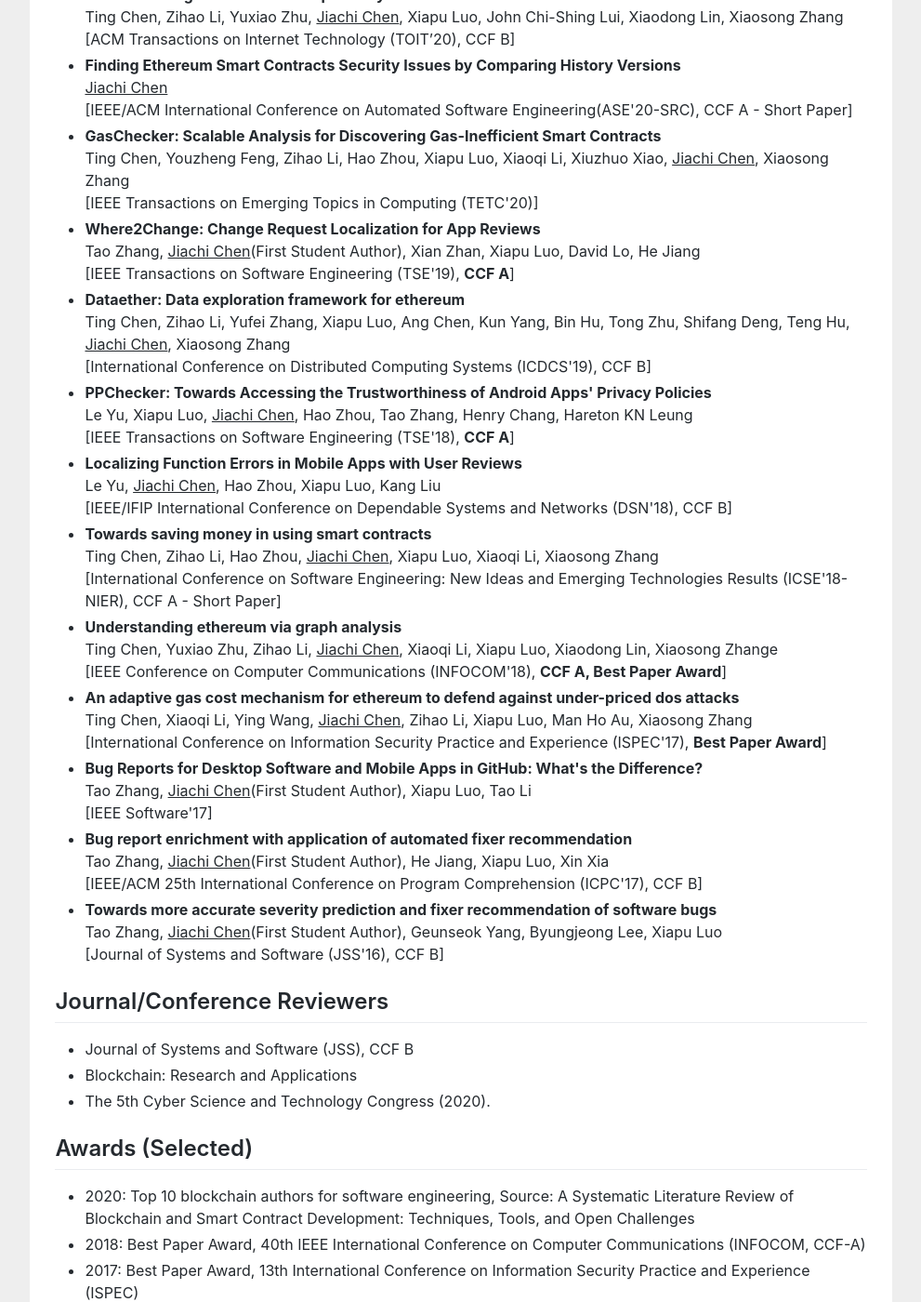
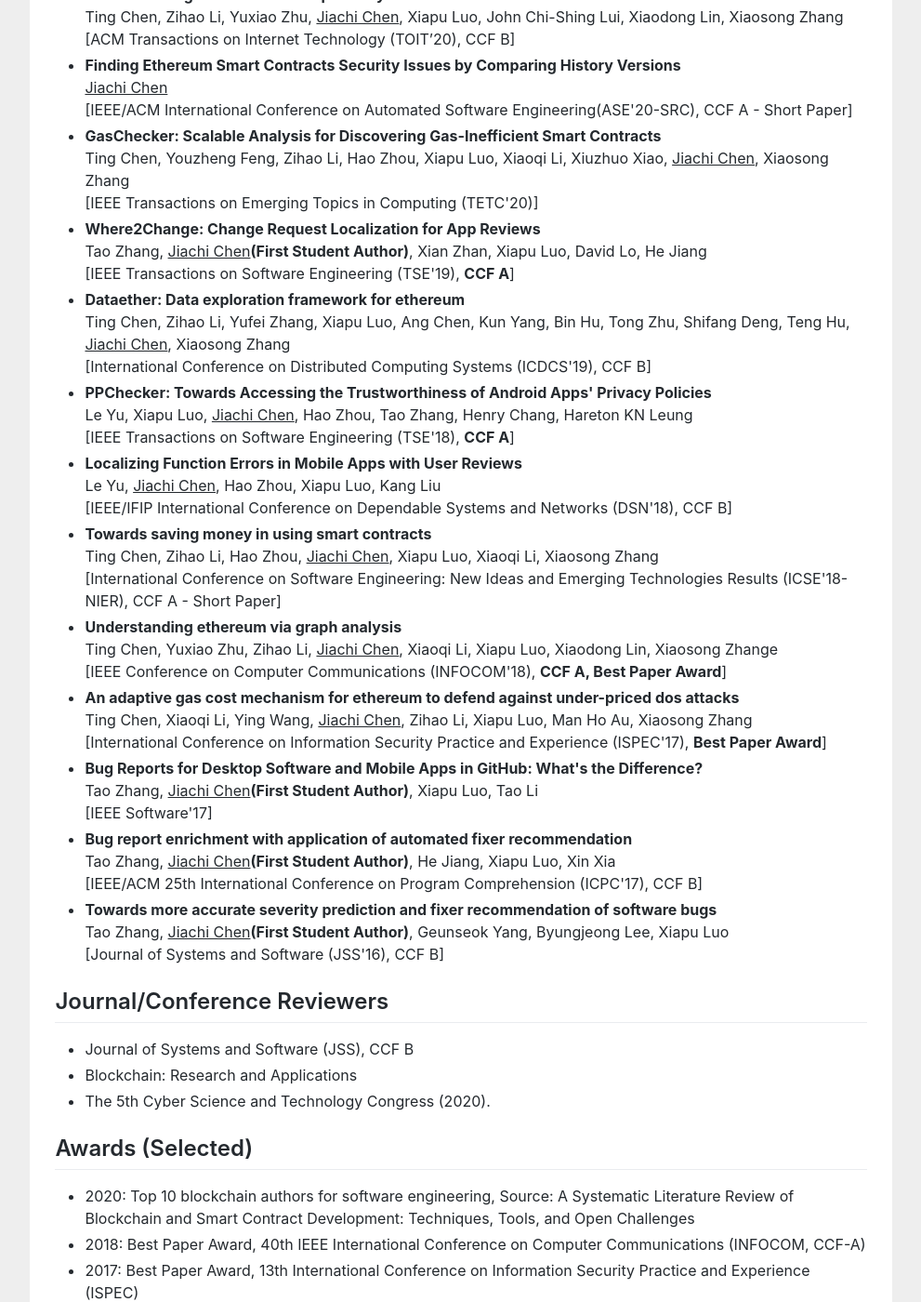
Before and after one commit to huangyuan-hy/huangyuan-hy.github.io, a Jekyll site: the page index.html, which Jekyll copies as it is, in a window 1280 px wide and 1400 px high, scrolled down 1215 px. Shown: the whole window at 93% size, without its empty margins (144-1135 px from the left). Built offline with Jekyll 4.4.1, drawn with Linux system fonts in a browser that asks for light colours.

```diff
--- a/index.html
+++ b/index.html
@@ -130,7 +130,7 @@ gtag('config', 'UA-158965281-1');
 
 					<li>
 						<b>Where2Change: Change Request Localization for App Reviews </b> <br>
-						Tao Zhang, <u>Jiachi Chen</u>(First Student Author), Xian Zhan, Xiapu Luo, David Lo, He Jiang<br>
+						Tao Zhang, <u>Jiachi Chen</u><b>(First Student Author)</b>, Xian Zhan, Xiapu Luo, David Lo, He Jiang<br>
 						[IEEE Transactions on Software Engineering (TSE'19), <b>CCF A</b>]
 					</li>
 
@@ -172,19 +172,19 @@ gtag('config', 'UA-158965281-1');
 
 					<li>
 						<b>Bug Reports for Desktop Software and Mobile Apps in GitHub: What's the Difference?</b> <br>
-						Tao Zhang, <u>Jiachi Chen</u>(First Student Author), Xiapu Luo, Tao Li<br>
+						Tao Zhang, <u>Jiachi Chen</u><b>(First Student Author)</b>, Xiapu Luo, Tao Li<br>
 						[IEEE Software'17]
 					</li>
 
 					<li>
 						<b>Bug report enrichment with application of automated fixer recommendation</b> <br>
-						Tao Zhang, <u>Jiachi Chen</u>(First Student Author), He Jiang, Xiapu Luo, Xin Xia<br>
+						Tao Zhang, <u>Jiachi Chen</u><b>(First Student Author)</b>, He Jiang, Xiapu Luo, Xin Xia<br>
 						[IEEE/ACM 25th International Conference on Program Comprehension (ICPC'17), CCF B]
 					</li>
 
 					<li>
 						<b>Towards more accurate severity prediction and fixer recommendation of software bugs</b> <br>
-						Tao Zhang, <u>Jiachi Chen</u>(First Student Author), Geunseok Yang, Byungjeong Lee, Xiapu Luo<br>
+						Tao Zhang, <u>Jiachi Chen</u><b>(First Student Author)</b>, Geunseok Yang, Byungjeong Lee, Xiapu Luo<br>
 						[Journal of Systems and Software (JSS'16), CCF B]
 					</li>
 
```
